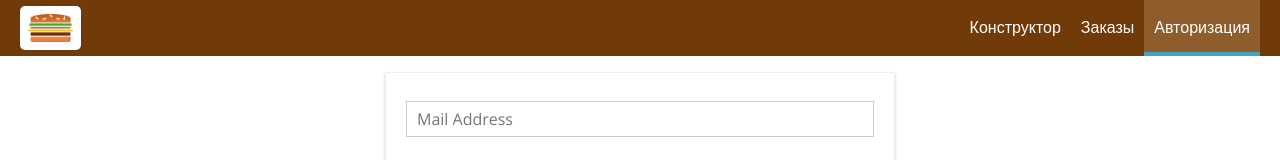
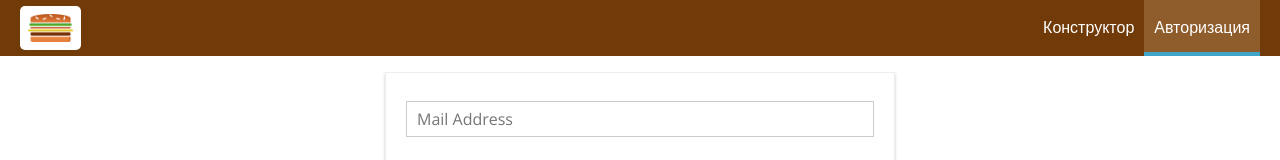
Before and after one commit to tswetkov/burger-builder, a React app: page /auth in a window 1280 px wide. Shown: the top 160 px of the page. Built offline with nearby package versions, Linux system fonts and the light colour scheme.

Commit message:
Добавил отображение Loguot

```diff
--- a/src/App.js
+++ b/src/App.js
@@ -6,6 +6,7 @@ import BurgerBuilder from "./containers/BurgerBuilder/BurgerBuilder";
 import Checkcout from "./containers/Checkcout/Checkcout";
 import Orders from "./containers/Orders/Orders";
 import Auth from "./containers/Auth/Auth";
+import Logout from "./containers/Auth/Logout/Logout";
 
 function App() {
   return (
@@ -15,6 +16,7 @@ function App() {
           <Route path="/checkout" component={Checkcout} />
           <Route path="/orders" component={Orders} />
           <Route path="/auth" component={Auth} />
+          <Route exact path="/logout" component={Logout} />
           <Route exact path="/" component={BurgerBuilder} />
         </Switch>
       </Layout>
--- a/src/components/Burger/BuildControls/BuildControls.jsx
+++ b/src/components/Burger/BuildControls/BuildControls.jsx
@@ -17,7 +17,8 @@ const BuildControls = ({
   disabled,
   price,
   purchasable,
-  ordered
+  ordered,
+  isAuthenticated
 }) => {
   return (
     <div className={classes.BuildControls}>
@@ -38,7 +39,7 @@ const BuildControls = ({
         disabled={!purchasable}
         onClick={ordered}
       >
-        ЗАКАЗАТЬ
+        {isAuthenticated ? "ЗАКАЗАТЬ" : "ВОЙТИ ДЛЯ ЗАКАЗА"}
       </button>
     </div>
   );
--- a/src/components/Navigation/NavigationItems/NavigationItems.jsx
+++ b/src/components/Navigation/NavigationItems/NavigationItems.jsx
@@ -3,14 +3,20 @@ import React from "react";
 import classes from "./NavigationItems.css";
 import NavigationItem from "./NavigationItem/NavigationItem";
 
-const NavigationItems = () => {
+const NavigationItems = ({ isAuthenticated }) => {
   return (
     <ul className={classes.NavigationItems}>
       <NavigationItem link="/" exact>
         Конструктор
       </NavigationItem>
-      <NavigationItem link="/orders">Заказы</NavigationItem>
-      <NavigationItem link="/auth">Авторизация</NavigationItem>
+      {isAuthenticated ? (
+        <NavigationItem link="/orders">Заказы</NavigationItem>
+      ) : null}
+      {!isAuthenticated ? (
+        <NavigationItem link="/auth">Авторизация</NavigationItem>
+      ) : (
+        <NavigationItem link="/logout">Выйти</NavigationItem>
+      )}
     </ul>
   );
 };
--- a/src/components/Navigation/Toolbar/Toolbar.jsx
+++ b/src/components/Navigation/Toolbar/Toolbar.jsx
@@ -4,7 +4,7 @@ import Logo from "../../Logo/Logo";
 import NavigationItems from "../NavigationItems/NavigationItems";
 import DrawerToggle from "../SideDrawer/DrawerToggle/DrawerToggle";
 
-const Toolbar = ({ drawerToggleClicked }) => {
+const Toolbar = ({ drawerToggleClicked, isAuthenticated }) => {
   return (
     <header className={classes.Toolbar}>
       <DrawerToggle clicked={drawerToggleClicked} />
@@ -12,7 +12,7 @@ const Toolbar = ({ drawerToggleClicked }) => {
         <Logo />
       </div>
       <nav className={classes.DecktopOnly}>
-        <NavigationItems />
+        <NavigationItems isAuthenticated={isAuthenticated} />
       </nav>
     </header>
   );
--- a/src/containers/Auth/Auth.jsx
+++ b/src/containers/Auth/Auth.jsx
@@ -1,5 +1,6 @@
 import React, { Component } from "react";
 import { connect } from "react-redux";
+import { Redirect } from "react-router-dom";
 
 import Input from "../../components/UI/Input/Input";
 import Button from "../../components/UI/Button/Button";
@@ -137,8 +138,15 @@ class Auth extends Component {
       errorMessage = <p>{this.props.error.message}</p>;
     }
 
+    let authRedirect = null;
+
+    if (this.props.isAuthenticated) {
+      authRedirect = <Redirect to="/" />;
+    }
+
     return (
       <div className={classes.Auth}>
+        {authRedirect}
         {errorMessage}
         <form onSubmit={this.handleAuthSubmit}>
           {form}
@@ -155,7 +163,8 @@ class Auth extends Component {
 const mapState = state => {
   return {
     loading: state.auth.loading,
-    error: state.auth.error
+    error: state.auth.error,
+    isAuthenticated: state.auth.token !== null
   };
 };
 
--- /dev/null
+++ b/src/containers/Auth/Logout/Logout.jsx
@@ -0,0 +1,24 @@
+import React, { Component } from "react";
+import { connect } from "react-redux";
+import { logout } from "../../../redux/actions";
+import { Redirect } from "react-router-dom";
+
+class Logout extends Component {
+  componentDidMount() {
+    this.props.handleLogout();
+  }
+  render() {
+    return <Redirect to="/" />;
+  }
+}
+
+const mapDispatch = dispatch => {
+  return {
+    handleLogout: () => dispatch(logout())
+  };
+};
+
+export default connect(
+  null,
+  mapDispatch
+)(Logout);
--- a/src/containers/BurgerBuilder/BurgerBuilder.jsx
+++ b/src/containers/BurgerBuilder/BurgerBuilder.jsx
@@ -38,7 +38,11 @@ export class BurgerBuilder extends Component {
   };
 
   handlePurchase = () => {
-    this.setState({ purchasing: true });
+    if (this.props.isAuthenticated) {
+      this.setState({ purchasing: true });
+    } else {
+      this.props.history.push("/auth");
+    }
   };
 
   handleModalCancel = () => {
@@ -83,6 +87,7 @@ export class BurgerBuilder extends Component {
             price={this.props.totalPrice}
             purchasable={this.updatePurchaseState(this.props.ingredients)}
             ordered={this.handlePurchase}
+            isAuthenticated={this.props.isAuthenticated}
           />
         </Fragment>
       );
@@ -118,7 +123,8 @@ const mapState = state => {
   return {
     ingredients: state.ingredients.ingredients,
     totalPrice: state.ingredients.totalPrice,
-    error: state.ingredients.error
+    error: state.ingredients.error,
+    isAuthenticated: state.auth.token !== null
   };
 };
 
--- a/src/hoc/Layout/Layout.jsx
+++ b/src/hoc/Layout/Layout.jsx
@@ -1,4 +1,5 @@
 import React, { Component, Fragment } from "react";
+import { connect } from "react-redux";
 
 import classes from "./Layout.css";
 import Toolbar from "../../components/Navigation/Toolbar/Toolbar";
@@ -23,8 +24,12 @@ class Layout extends Component {
     const { children } = this.props;
     return (
       <Fragment>
-        <Toolbar drawerToggleClicked={this.handleSideDrawerToggle} />
+        <Toolbar
+          isAuthenticated={this.props.isAuthenticated}
+          drawerToggleClicked={this.handleSideDrawerToggle}
+        />
         <SideDrawer
+          isAuthenticated={this.props.isAuthenticated}
           open={this.state.showSideDrawer}
           closed={this.handleSideDrawerClose}
         />
@@ -34,4 +39,10 @@ class Layout extends Component {
   }
 }
 
-export default Layout;
+const mapState = state => {
+  return {
+    isAuthenticated: state.auth.token !== null
+  };
+};
+
+export default connect(mapState)(Layout);
--- a/src/redux/actions/index.js
+++ b/src/redux/actions/index.js
@@ -6,4 +6,4 @@ export {
   setIngredietns
 } from "./burgerBuilder";
 export { purchaseBurger, purchaseInit, fetchOrders } from "./order";
-export { auth } from "./auth";
+export { auth, logout } from "./auth";
```
